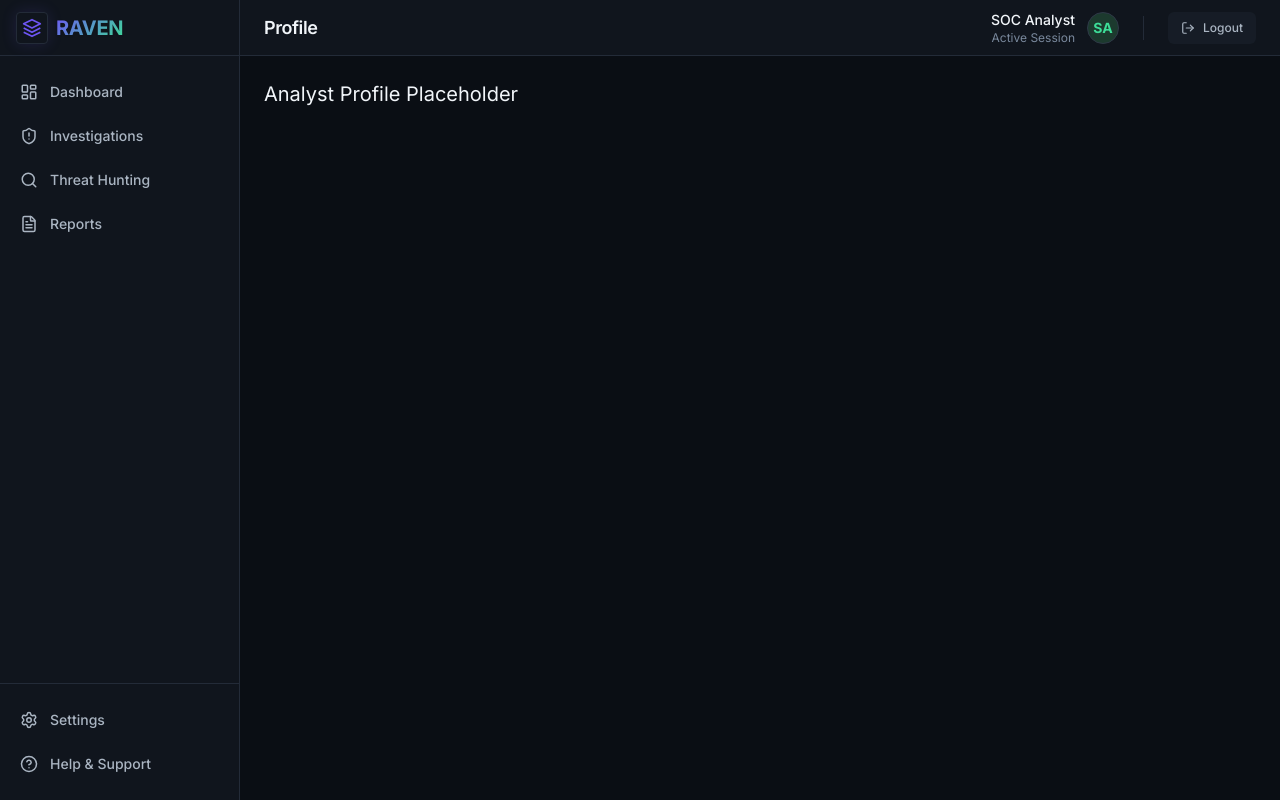
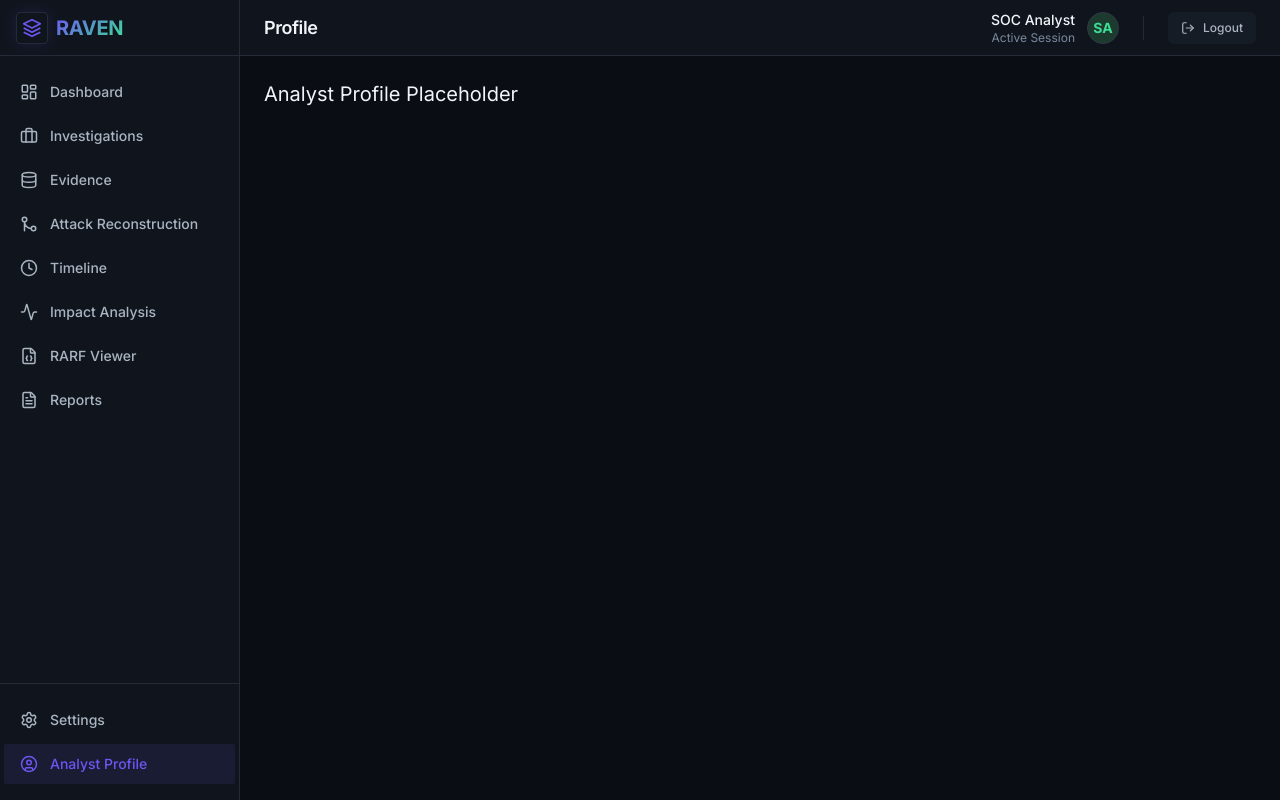
Before and after one commit to sandeep-kumar-270904/RAVEEN, a React (Vite) app: page /profile in a window 1280 px wide. Built offline with nearby package versions, Linux system fonts and the light colour scheme; sample sign-in values are in the browser's storage.

Commit message:
Fix: Restore missing Sidebar routes overwritten during polish

```diff
--- a/src/components/layout/Sidebar.tsx
+++ b/src/components/layout/Sidebar.tsx
@@ -2,24 +2,32 @@ import { useEffect, useRef, useState } from 'react';
 import { NavLink, useLocation } from 'react-router-dom';
 import {
   LayoutDashboard,
-  Search,
-  ShieldAlert,
+  Briefcase,
+  Database,
+  GitMerge,
+  Clock,
+  Activity,
+  FileJson,
   FileText,
   Settings,
-  HelpCircle
+  UserCircle
 } from 'lucide-react';
 import { Logo } from '../Logo';
 
 const NAV_ITEMS = [
-  { path: '/dashboard', label: 'Dashboard', icon: LayoutDashboard },
-  { path: '/investigations', label: 'Investigations', icon: ShieldAlert },
-  { path: '/hunting', label: 'Threat Hunting', icon: Search },
-  { path: '/reports', label: 'Reports', icon: FileText },
+  { label: 'Dashboard', path: '/dashboard', icon: LayoutDashboard },
+  { label: 'Investigations', path: '/investigations', icon: Briefcase },
+  { label: 'Evidence', path: '/evidence', icon: Database },
+  { label: 'Attack Reconstruction', path: '/reconstruction', icon: GitMerge },
+  { label: 'Timeline', path: '/timeline', icon: Clock },
+  { label: 'Impact Analysis', path: '/impact', icon: Activity },
+  { label: 'RARF Viewer', path: '/rarf', icon: FileJson },
+  { label: 'Reports', path: '/reports', icon: FileText },
 ];
 
 const BOTTOM_NAV_ITEMS = [
-  { path: '/settings', label: 'Settings', icon: Settings },
-  { path: '/help', label: 'Help & Support', icon: HelpCircle },
+  { label: 'Settings', path: '/settings', icon: Settings },
+  { label: 'Analyst Profile', path: '/profile', icon: UserCircle },
 ];
 
 export function Sidebar({ collapsed }: { collapsed: boolean }) {
```
